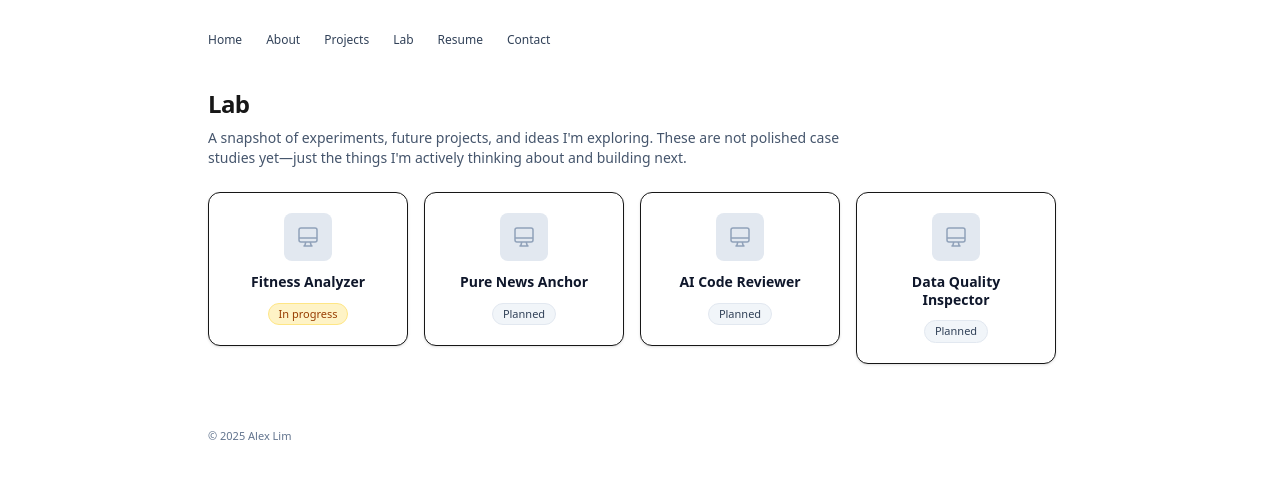
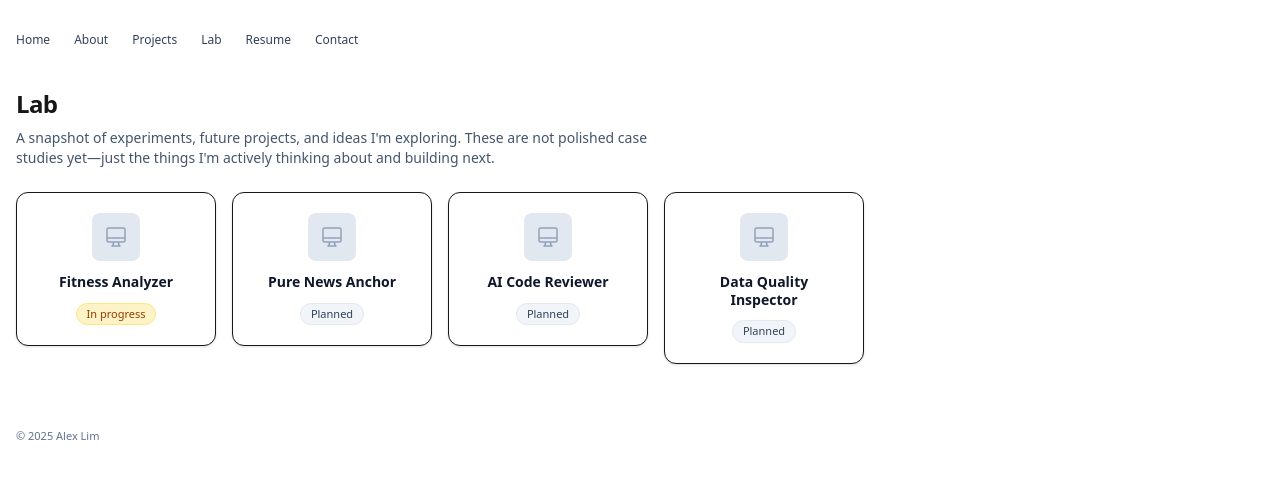
Before and after one commit to aminwoolim/personal-site, a Next.js app: page /lab in a window 1280 px wide. Shown: the top 478 px of the page. Built offline with nearby package versions, Linux system fonts and the light colour scheme.

Commit message:
Layout flexibility based on screen dimension

```diff
--- a/app/layout.tsx
+++ b/app/layout.tsx
@@ -17,7 +17,7 @@ export default function RootLayout({
   return (
     <html lang="en">
       <body className="min-h-screen bg-white text-slate-900">
-        <div className="mx-auto max-w-4xl px-4 py-8">
+        <div className="mx-auto max-w-4xl lg:max-w-6xl xl:max-w-7xl px-4 py-8">
           <header className="mb-10 flex items-center justify-between">
 
             <nav className="flex gap-6 text-xs text-slate-700">
--- a/app/page.tsx
+++ b/app/page.tsx
@@ -66,7 +66,7 @@ export default function HomePage() {
           {/* RIGHT: full-body photo */}
           <AnimatedItem index={1}>
             <div className="flex justify-center">
-              <div className="relative h-72 w-44 shrink-0 overflow-hidden rounded-2xl border bg-slate-100 shadow-sm">
+              <div className="relative h-96 w-60 shrink-0 overflow-hidden rounded-2xl border bg-slate-100 shadow-sm">
                 <Image
                   src="/Alex_Lim_Headshot.jpg"
                   alt="Alex Lim"
```
